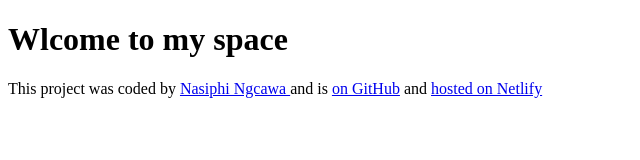
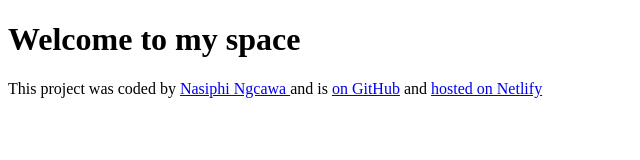
Before and after one commit to NgcawaNasiphi/Vanilla-Project-1, a plain HTML site: page index.html in a window 1280 px wide. Shown: the whole page, without its empty margins (0-640 px from the left). Drawn offline with Linux system fonts and the light colour scheme.

Commit message:
fixed errors

```diff
--- a/index.html
+++ b/index.html
@@ -6,7 +6,7 @@
     <title>My Vanilla Project-1</title>
   </head>
   <body>
-    <h1>Wlcome to my space</h1>
+    <h1>Welcome to my space</h1>
     <footer>
       <footer>
         <p>
```
